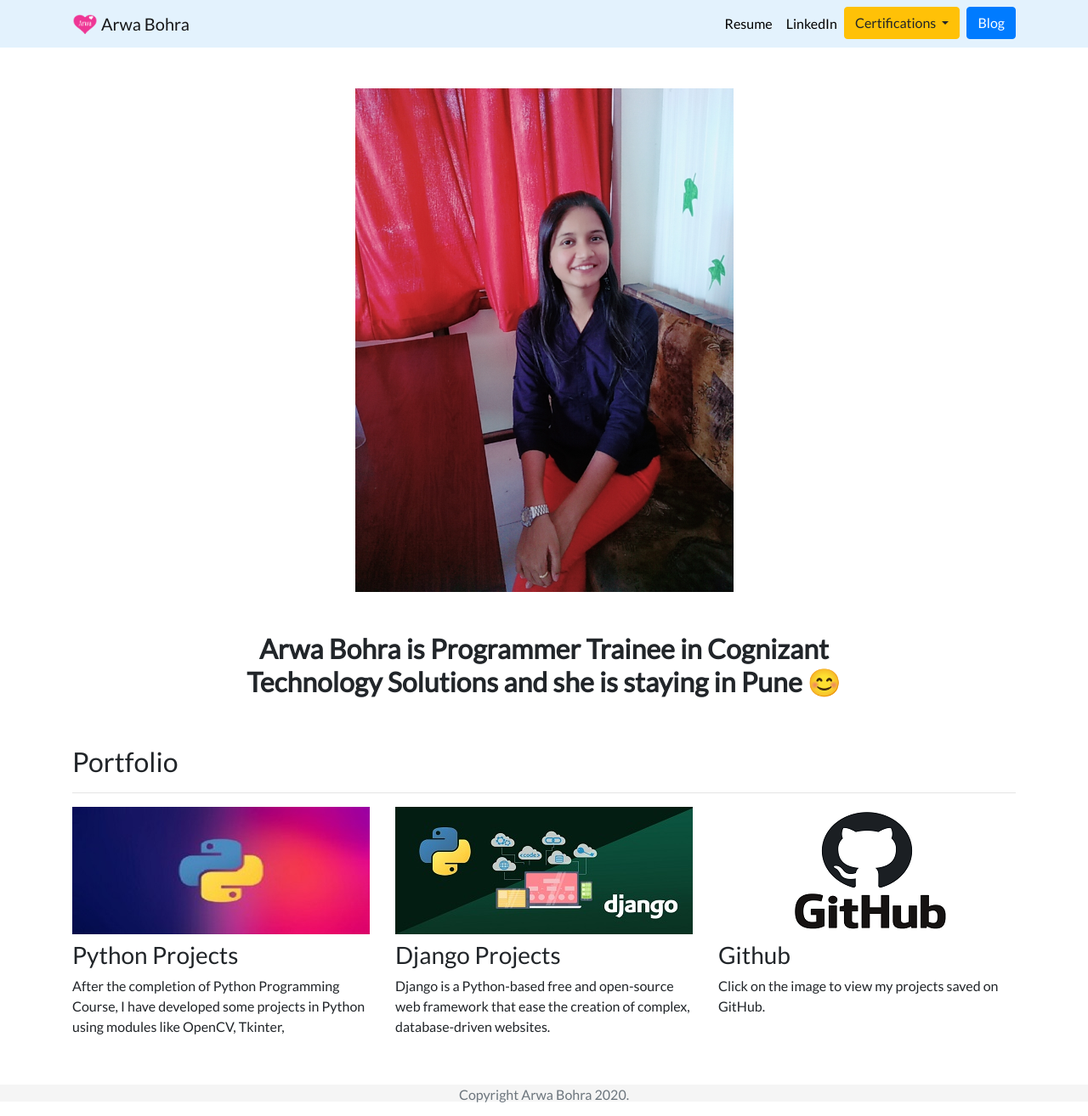
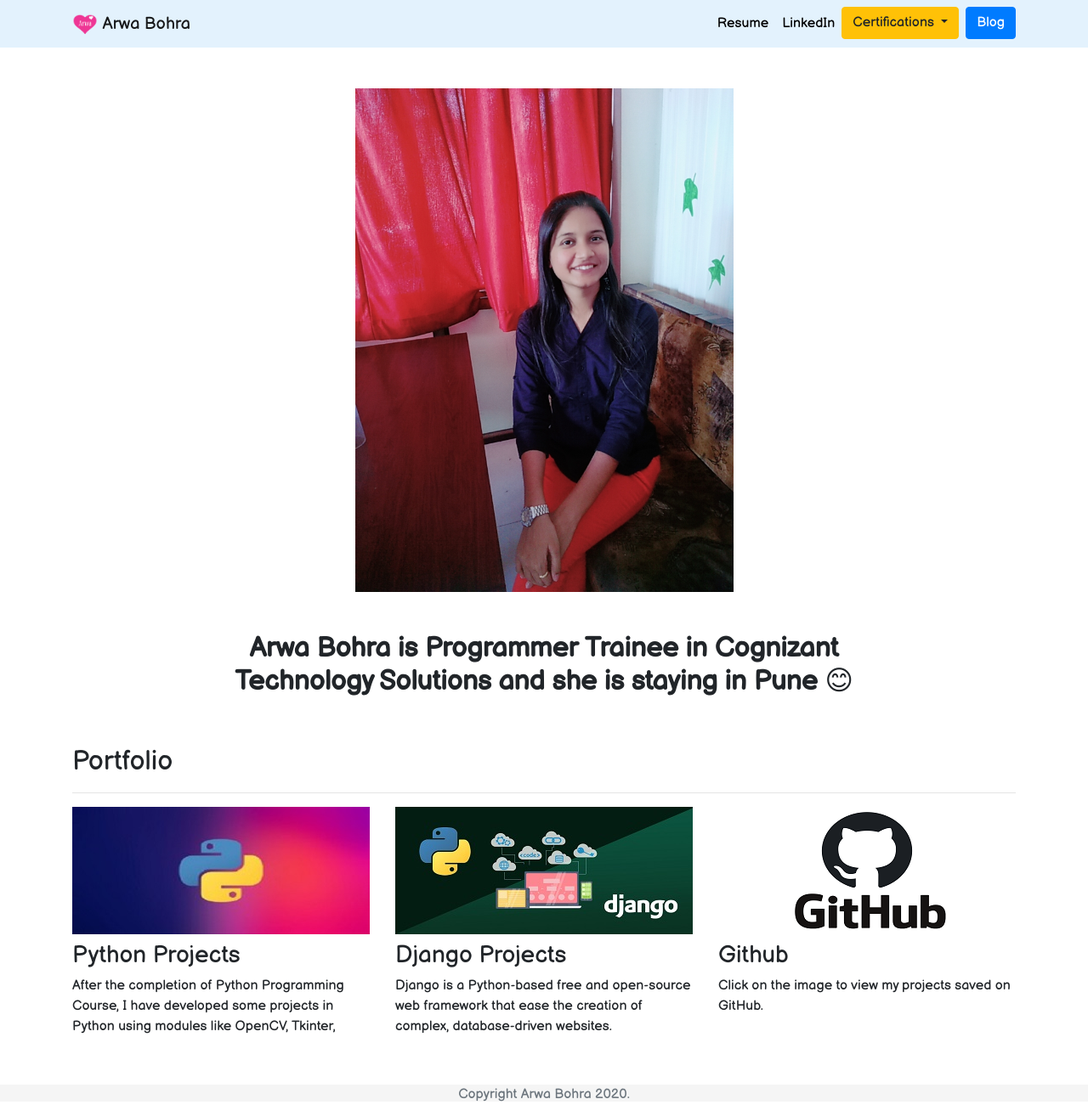
Before and after one commit to arwabohra/django3-personal_portfolio_proj, a Django app: page / in a window 1280 px wide. Shown: the whole page at 85% size. Run offline with Django 3.2, Linux system fonts and the light colour scheme; data comes from the database, SQL or seed files in the repository; some libraries are stand-ins or nearby versions.

Commit message:
Added new certificate and changed font

```diff
--- a/portfolio/static/portfolio/custom.css
+++ b/portfolio/static/portfolio/custom.css
@@ -7,7 +7,7 @@
 }
 
 body {
-    font-family: 'Lato', sans-serif;
+    font-family: 'Balsamiq Sans', cursive;
 }
 
 #blogtitle {
--- a/portfolio/templates/portfolio/base.html
+++ b/portfolio/templates/portfolio/base.html
@@ -12,7 +12,7 @@
 
   <link rel="stylesheet" href="{% static "portfolio/custom.css" %}">
 
-  <link href="https://fonts.googleapis.com/css?family=Lato&display=swap" rel="stylesheet">
+  <link href="https://fonts.googleapis.com/css2?family=Balsamiq+Sans&display=swap" rel="stylesheet">
 
   <link rel="icon" type="image/png" href="{% static "portfolio/Logo.png" %}">
 
@@ -47,6 +47,8 @@ border-radius:15px;
 .button, .dropdown-menu {margin:10px auto}
 .dropdown-menu { left:50%; margin-left:-100px;}
 
+font-family: 'Balsamiq Sans', cursive;
+
 
   </style>
 <body>
@@ -75,8 +77,8 @@ border-radius:15px;
   </button>
   <ul class="dropdown-menu" aria-labelledby="dropdownMenuButton">
     <a class="dropdown-item" href="{% static "portfolio/Python and Django Full Stack Web Developer Bootcamp.pdf" %}">Python & Django Full Stack Web Developer Bootcamp</a>
-    <a class="dropdown-item" href="#">Certificate 2</a>
-    <a class="dropdown-item" href="#">Certificate 3</a>
+    <a class="dropdown-item" href="{% static "portfolio/Django3-Full Stack Websites with Python Web Development.pdf" %}">Django3-Full Stack Websites with Python Web Development</a>
+
   </ul>
 </li>
           <li>
```
